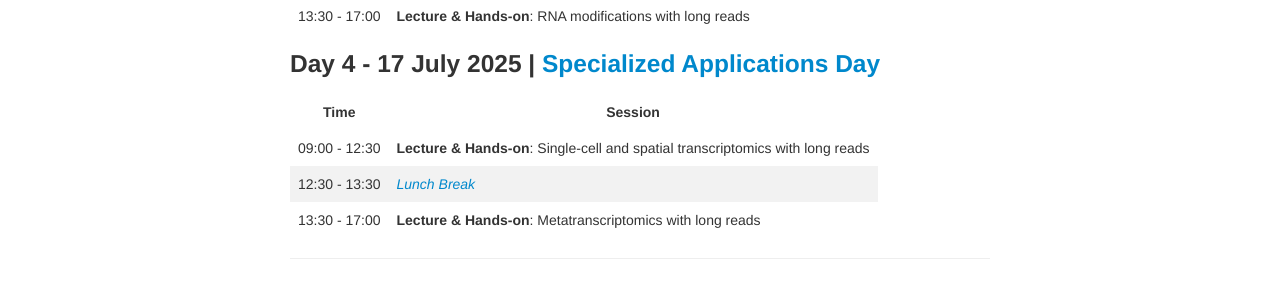
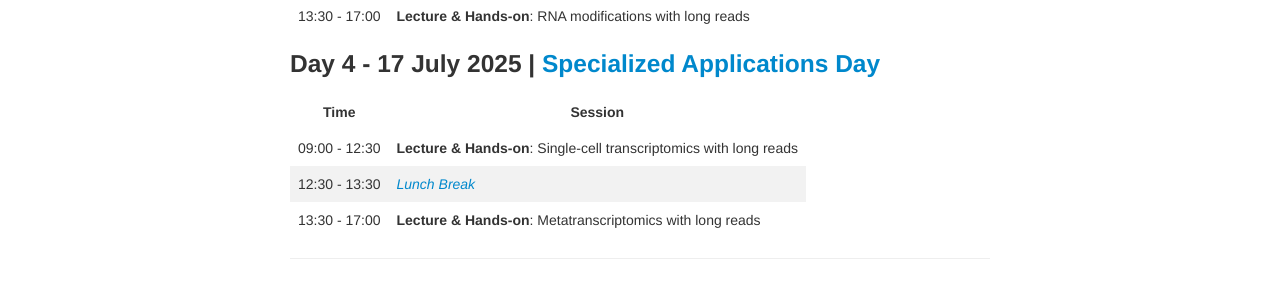
Before and after one commit to longTREC/summer_school, a Jekyll site: the page built from index.md, in a window 1280 px wide. Shown: the part 1506-1795 px from the top of the page. Built offline with Jekyll 4.4.1, drawn with Linux system fonts in a browser that asks for light colours.

Commit message:
Update index.md

```diff
--- a/index.md
+++ b/index.md
@@ -125,7 +125,7 @@ This training is specifically designed for early career researchers who are:
 
 | Time          | Session                                                                                    |
 |---------------|--------------------------------------------------------------------------------------------|
-| 09:00 - 12:30 | **Lecture & Hands-on**: Single-cell and spatial transcriptomics with long reads           |
+| 09:00 - 12:30 | **Lecture & Hands-on**: Single-cell transcriptomics with long reads           |
 | 12:30 - 13:30 | [*Lunch Break*](/assets/images/lunch.webp)                                                                              |
 | 13:30 - 17:00 | **Lecture & Hands-on**: Metatranscriptomics with long reads                               |
 
```
